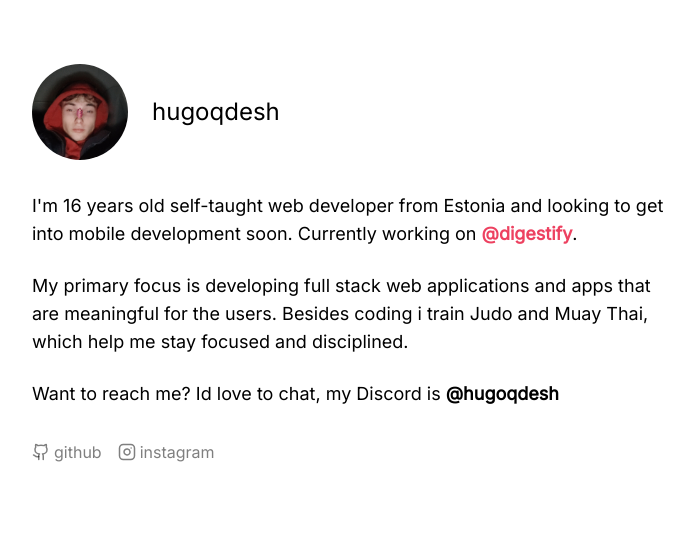
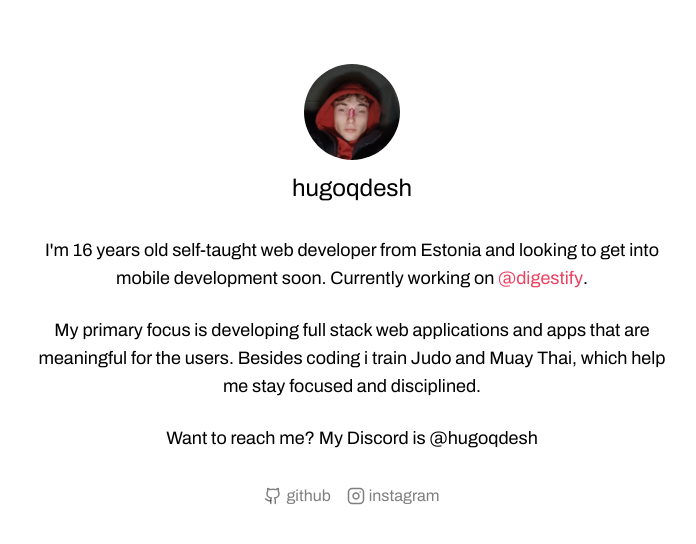
Before and after one commit to hugoqdesh/portfolio, a Next.js app: page / in a window 1280 px wide. Shown: the top 544 px of the page, without its empty margins (288-984 px from the left). Built offline with nearby package versions, Linux system fonts and the light colour scheme.

Commit message:
centered & font change

```diff
--- a/app/layout.tsx
+++ b/app/layout.tsx
@@ -1,10 +1,10 @@
 import type { Metadata } from "next";
-import { Inter } from "next/font/google";
+import { Archivo } from "next/font/google";
 import "./globals.css";
 import { Analytics } from "@vercel/analytics/react";
 import Head from "./_head";
 
-const font = Inter({
+const font = Archivo({
   subsets: ["latin"],
   weight: "400",
 });
--- a/app/page.tsx
+++ b/app/page.tsx
@@ -8,7 +8,7 @@ export default function Home() {
   return (
     <main className="max-w-2xl mx-auto py-16 px-4">
       <header className="mb-8">
-        <div className="flex items-center">
+        <div className="flex flex-col justify-center items-center">
           <div className="w-24 h-24 rounded-full overflow-hidden flex items-center justify-center">
             <Image
               src="/me.jpg"
@@ -18,11 +18,11 @@ export default function Home() {
               className="object-cover select-none"
             />
           </div>
-          <h1 className="text-2xl ml-6">hugoqdesh</h1>
+          <h1 className="text-2xl mt-3">hugoqdesh</h1>
         </div>
       </header>
 
-      <section className="mb-8">
+      <section className="mb-8 text-center">
         <p className="text-lg">
           I&apos;m 16 years old self-taught web developer from Estonia and
           looking to get into mobile development soon. Currently working on{" "}
@@ -43,12 +43,12 @@ export default function Home() {
         </p>
         <br />
         <p className="text-lg">
-          Want to reach me? Id love to chat, my Discord is{" "}
+          Want to reach me? My Discord is{" "}
           <span className="font-semibold">@hugoqdesh</span>
         </p>
       </section>
 
-      <footer className="flex flex-col md:flex-row gap-4 group">
+      <footer className="flex flex-col md:flex-row justify-center gap-4 group">
         <Link
           href="https://github.com/hugoqdesh"
           target="_blank"
```
